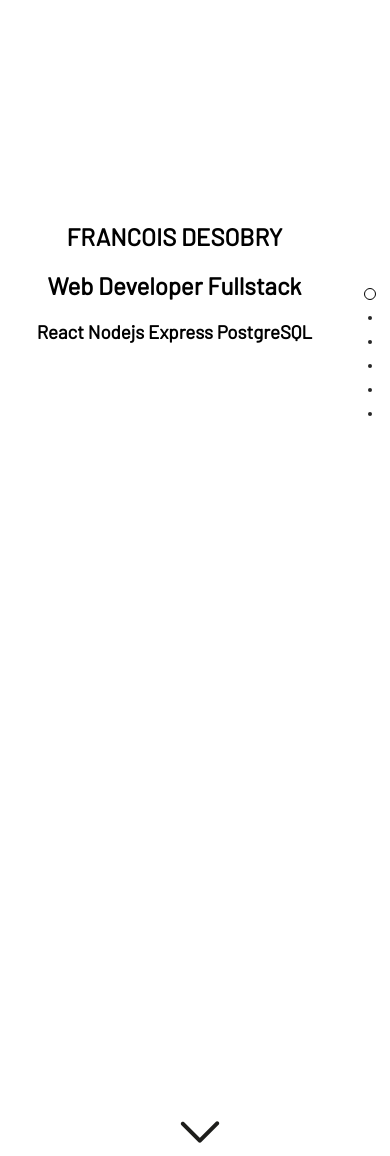
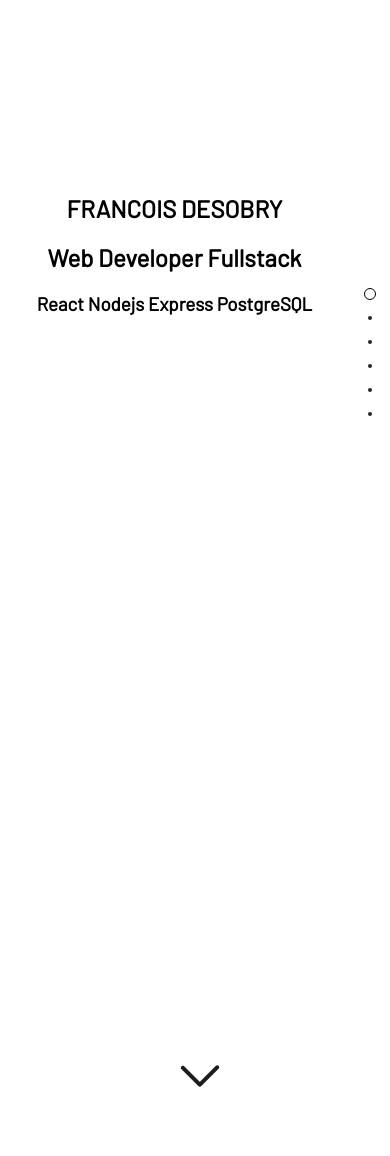
Before and after one commit to serstyle/my-portfolio, a PHP site: page /portfolio.html in a window 390 px wide. Shown: the part 592-1748 px from the top of the page. Run offline with PHP 8.4, Linux system fonts and the light colour scheme.

Commit message:
height for mobile 100vh-56px

```diff
--- a/app.css
+++ b/app.css
@@ -244,7 +244,7 @@ img{
 	#home, #about, #skills, #projects, #contact, #hire{
 	padding: 0;
   	background-size: cover;
-  	min-height: calc(100vh - 56px);
+  	height: calc(100vh - 56px);
   }
 }
 
```
